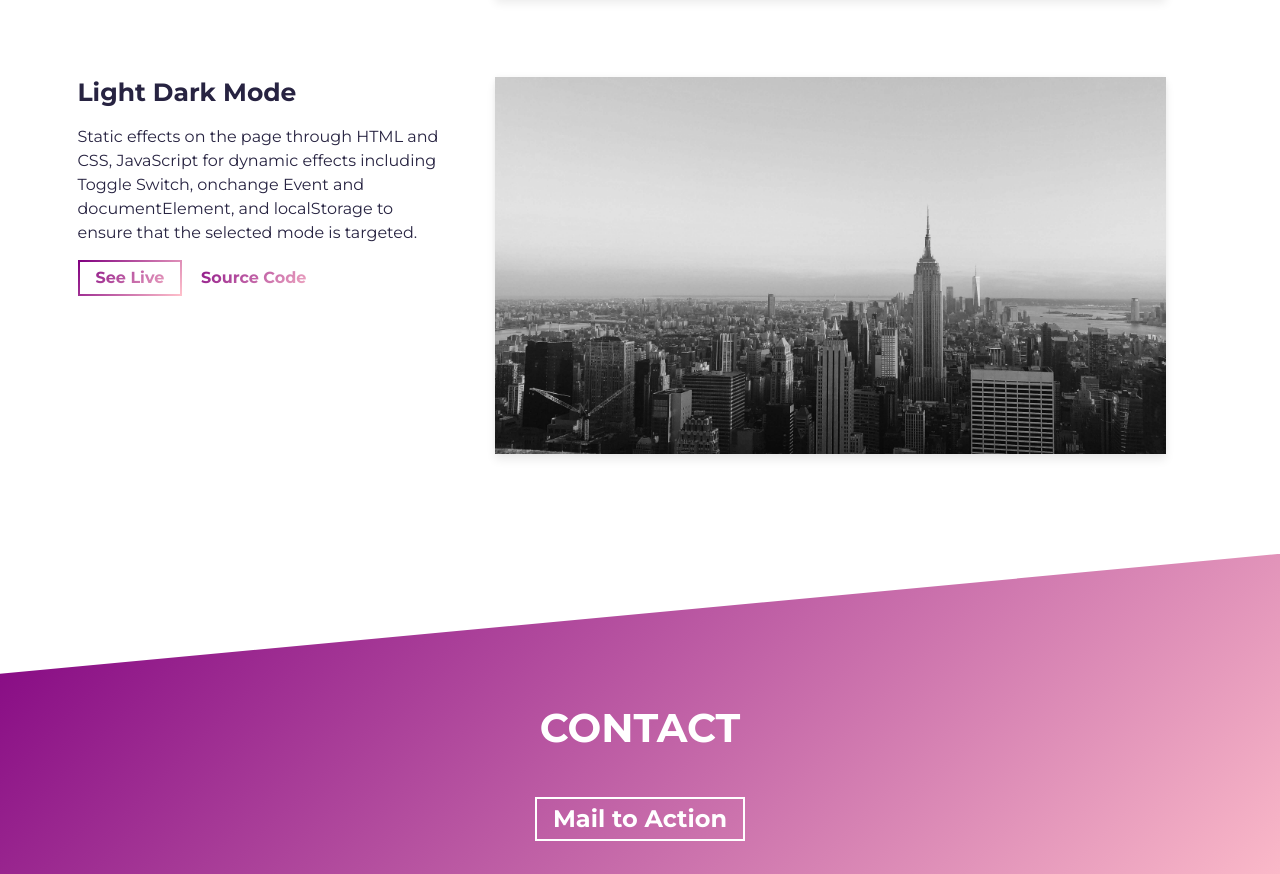
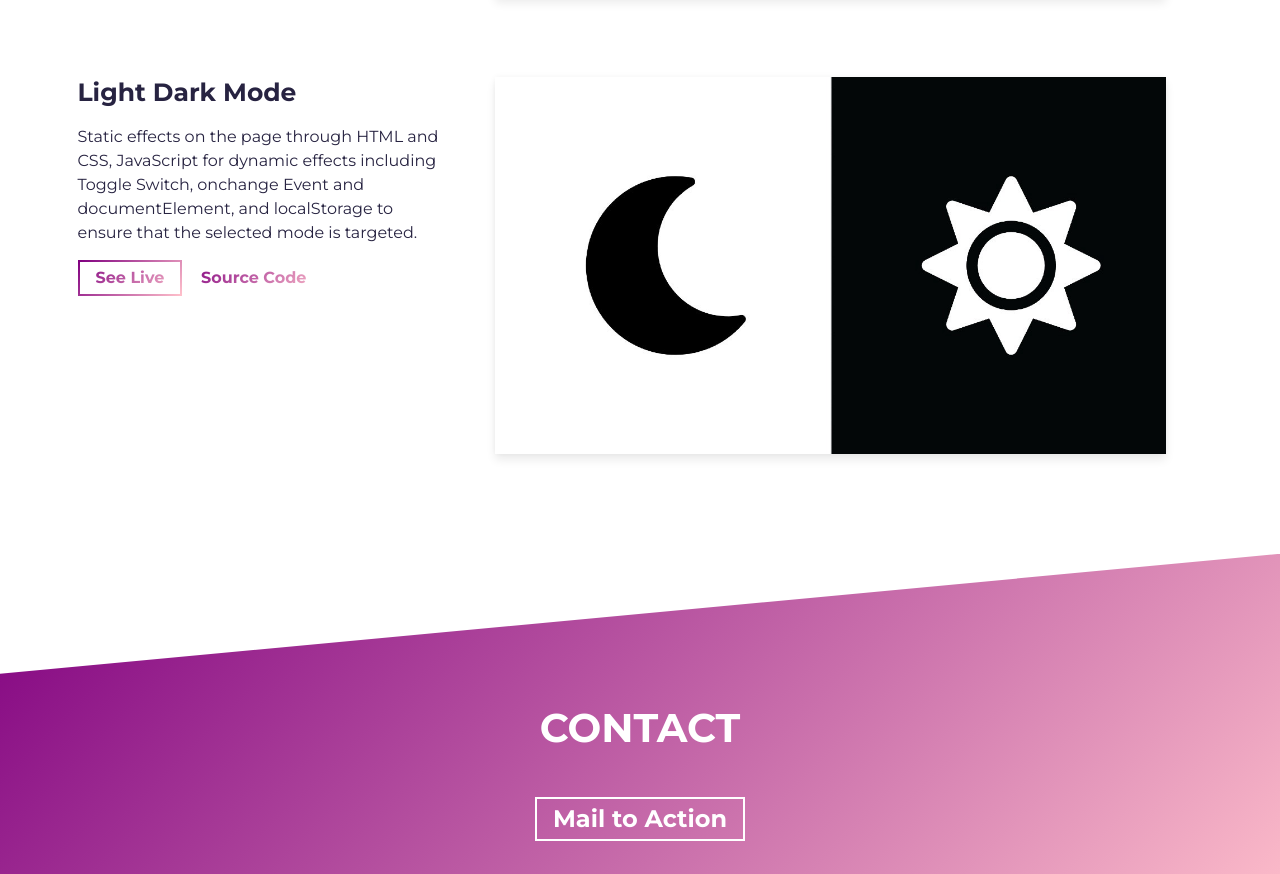
Before and after one commit to Helena2018/webpage-helena, a website built with Parcel: page src/index.html in a window 1280 px wide. Shown: the part 2745-3619 px from the top of the page. Built offline with nearby package versions, Linux system fonts and the light colour scheme.

Commit message:
img updated for project 3

```diff
--- a/src/index.html
+++ b/src/index.html
@@ -249,7 +249,7 @@
                     <img
                       alt="Light Dark Mode"
                       class="img-fluid"
-                      src="assets/project.jpg"
+                      src="assets/light_dark_mode.jpeg"
                     />
                   </div>
                 </a>
```
Also changed, not shown: src/assets/light_dark_mode.jpeg (added).
